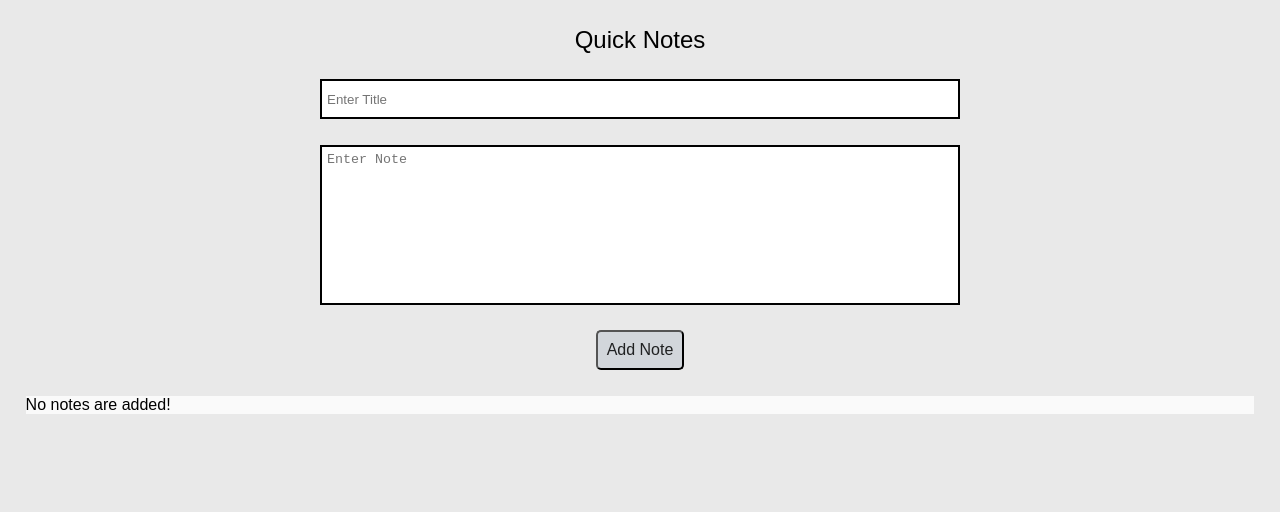
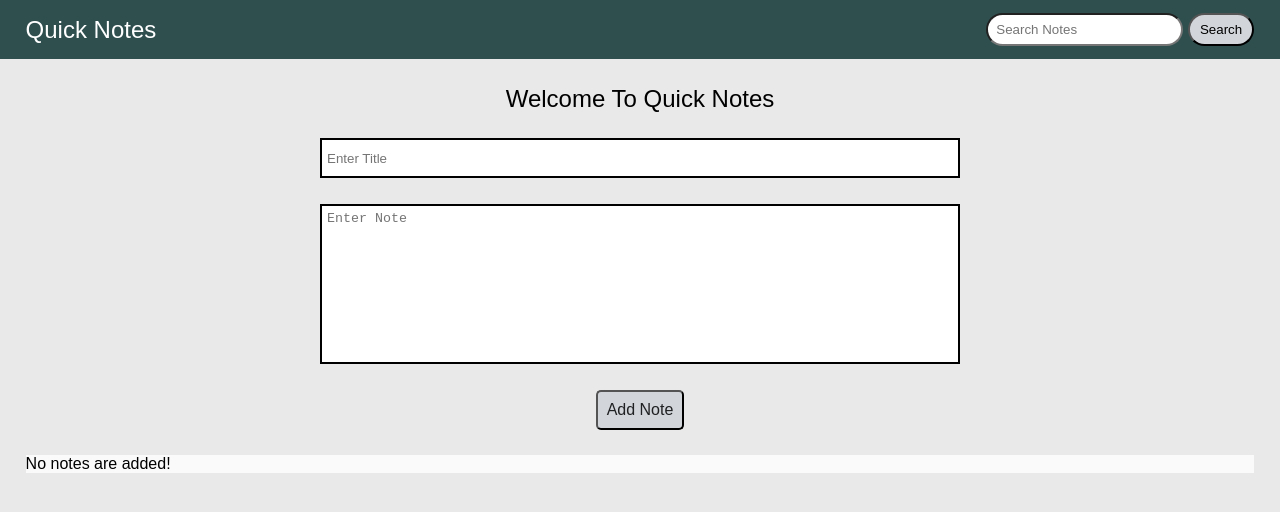
Before and after one commit to signaturecoder/syook_assignment, a plain HTML site: page index.html in a window 1280 px wide. Drawn offline with nearby package versions, Linux system fonts and the light colour scheme.

Commit message:
search is implemented

```diff
--- a/css/style.css
+++ b/css/style.css
@@ -10,8 +10,38 @@ body {
   height: 100vh;
   display: flex;
   justify-content: center;
+  flex-direction: column;
+  font-family: Arial, Helvetica, sans-serif;
+}
+
+.app {
+  display: flex;
+  justify-content: space-between;
   align-items: center;
+  height: 8vh;
+  background-color: darkslategrey;
+  padding-left: 2%;
+  padding-right: 2%;
+
+}
+
+.app__title {
   font-family: Arial, Helvetica, sans-serif;
+  color: #fff;
+  font-size: 1.5em;
+}
+
+.search__box {
+  height: 2.5em;
+  border-radius: 20px;
+  padding: 8px;
+}
+
+.search__btn {
+  height: 2.5em;
+  width: 5em;
+  background: #d2d6db;
+  border-radius: 20px;
 }
 
 .container {
--- a/index.html
+++ b/index.html
@@ -7,8 +7,15 @@
     <link rel="stylesheet" href="css/style.css" />
   </head>
   <body>
+    <header class="app">
+      <div class="app__title">Quick Notes</div>
+      <div class="search__container">
+        <input class="search__box" placeholder="Search Notes">
+        <button class="search__btn">Search</button>
+      </div>
+    </header>
     <div class="container">
-      <div class="container__title">Quick Notes</div>
+      <div class="container__title">Welcome To Quick Notes</div>
       <div class="actions" id="formData">
           <input id="actions__title" type="text" placeholder="Enter Title">
           <textarea id="actions__description" placeholder="Enter Note"></textarea>
--- a/js/note.js
+++ b/js/note.js
@@ -69,3 +69,36 @@ function deleteNote(noteId) {
     localStorage.setItem("notes", JSON.stringify(notesObj));
     showNoteList();
 }
+
+let searchEle = document.querySelector('.search__box');
+let searchBtn = document.querySelector('.search__btn');
+searchEle.addEventListener('input', () => {
+   let searchItem = searchEle.value.toLowerCase();
+
+   let noteCards = document.getElementsByClassName('note');
+   Array.from(noteCards).forEach((element) => {
+       let noteCardTitle = element.getElementsByClassName('note__description')[0].innerText
+       console.log('noteCArdTitle', noteCardTitle);
+       if(noteCardTitle.includes(searchItem)) {
+           element.style.display = "block";
+       } else {
+        element.style.display = "none";
+
+       }
+   })
+});
+
+
+function searchNote(searchItem) {
+    if(notesObj.length === 0) {
+        console.log('no item to search');
+    } else {
+        let filteredNotes = notesObj.filter(item => {
+            if(item.noteTitle === searchItem)
+                    return item;
+            else return;
+        });
+        console.log('filtered Notes', filteredNotes);
+    }
+
+}
```
